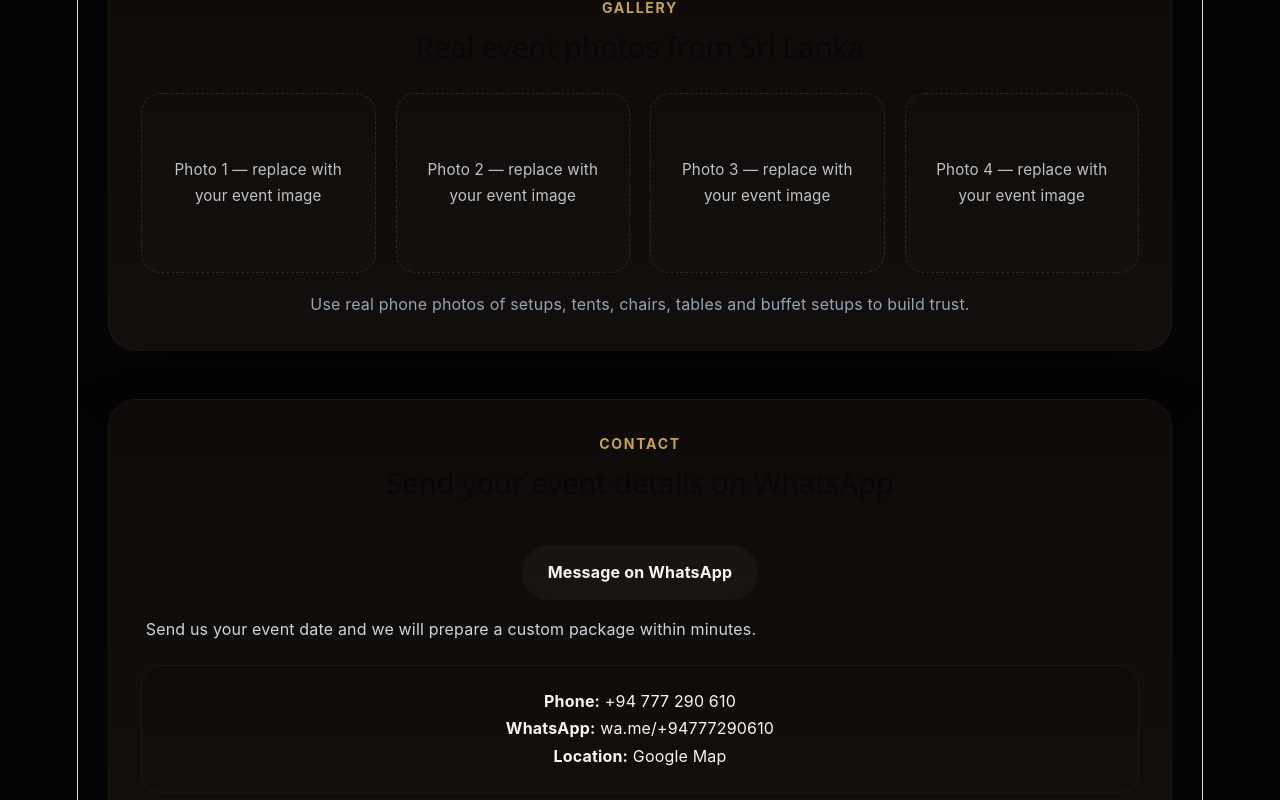
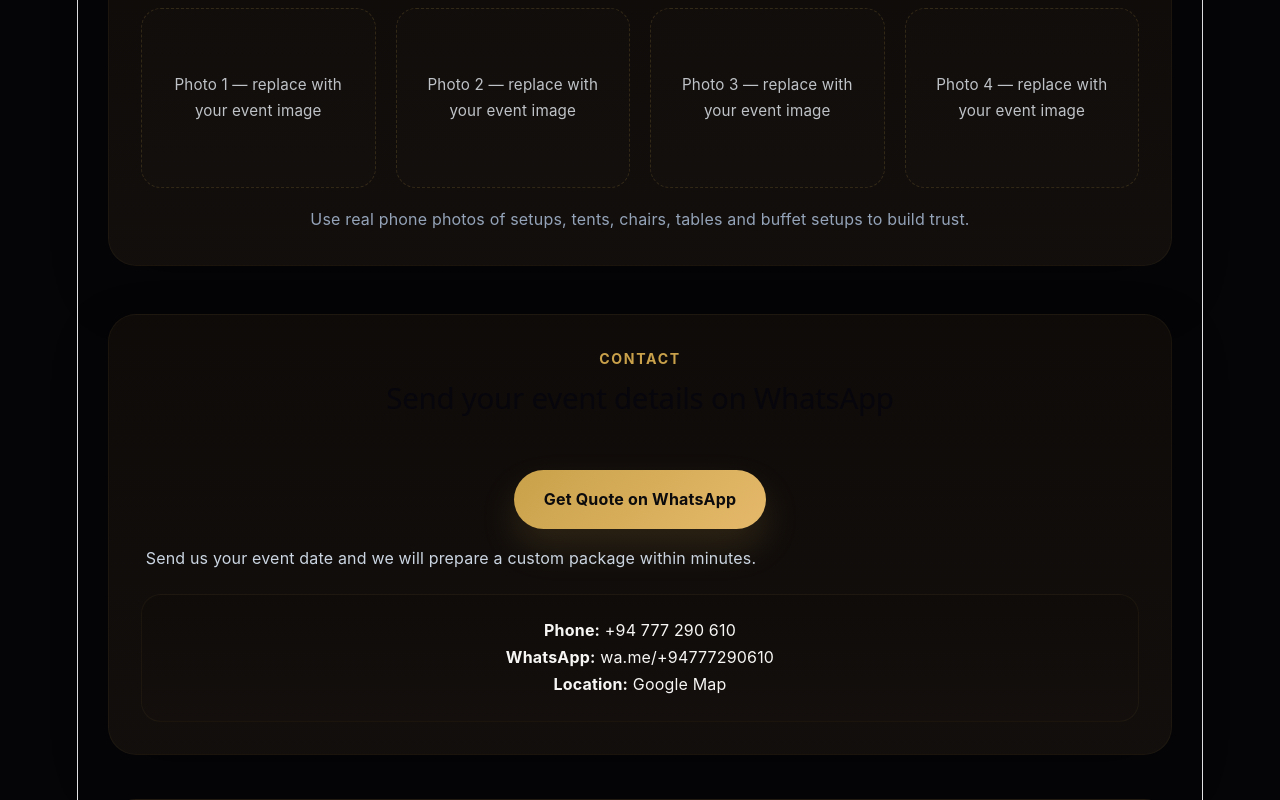
Before and after one commit to osandipabasara-design/event-rental-site, a React (Vite) app: page / in a window 1280 px wide. Shown: the part 1648-2448 px from the top of the page. Built offline with nearby package versions, Linux system fonts and the light colour scheme.

Commit message:
Move WhatsApp CTA from hero to contact section

```diff
--- a/src/App.tsx
+++ b/src/App.tsx
@@ -35,9 +35,7 @@ function App() {
             <p className="hero-copy">
               Chairs • Tables • Canopies • Catering Equipment
             </p>
-            <a className="button-primary" href={whatsappLink} target="_blank" rel="noreferrer">
-              Get Quote on WhatsApp
-            </a>
+            {/* CTA moved to Contact section per request */}
           </div>
           <div className="hero-visual">
             <div className="hero-card">
@@ -137,8 +135,8 @@ function App() {
           </div>
           <div className="contact-panel">
             <div>
-              <a className="button-secondary" href={whatsappLink} target="_blank" rel="noreferrer">
-                Message on WhatsApp
+              <a className="button-primary" href={whatsappLink} target="_blank" rel="noreferrer">
+                Get Quote on WhatsApp
               </a>
               <p className="contact-copy">
                 Send us your event date and we will prepare a custom package within minutes.
```
